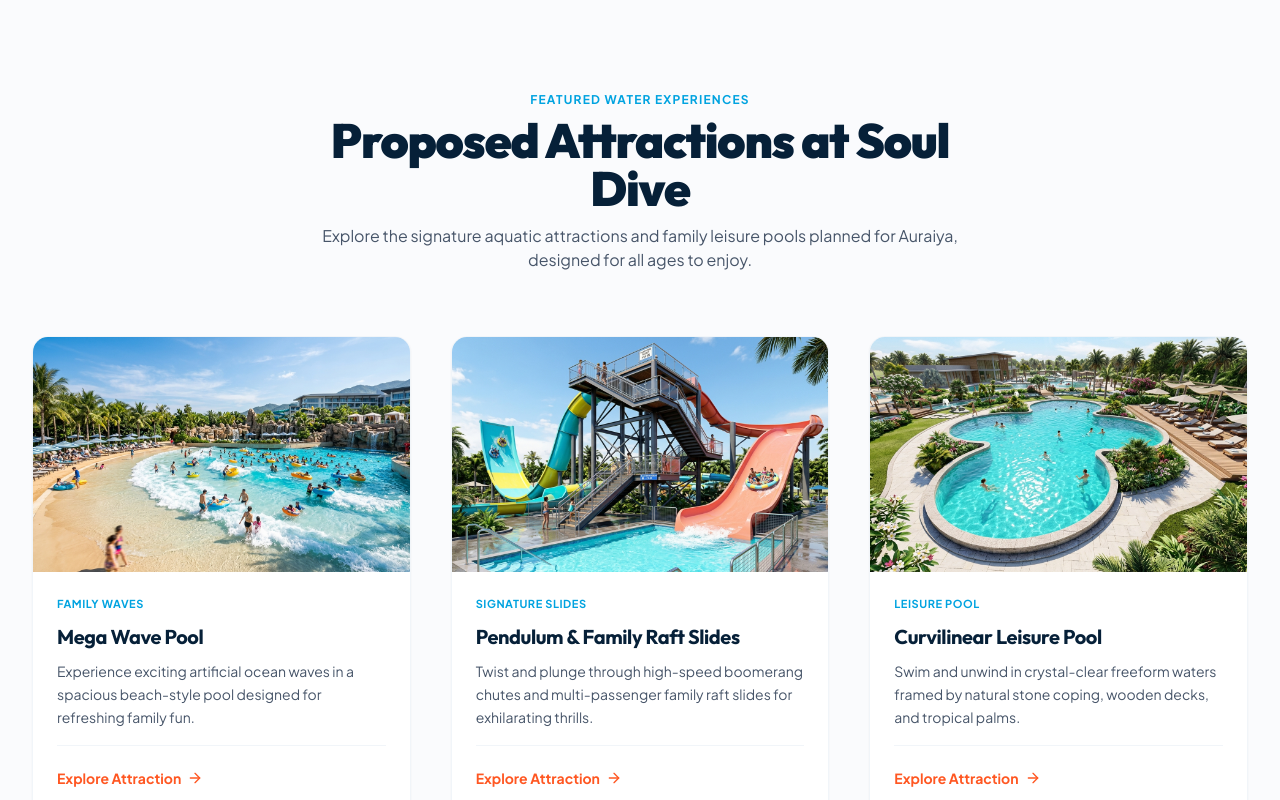
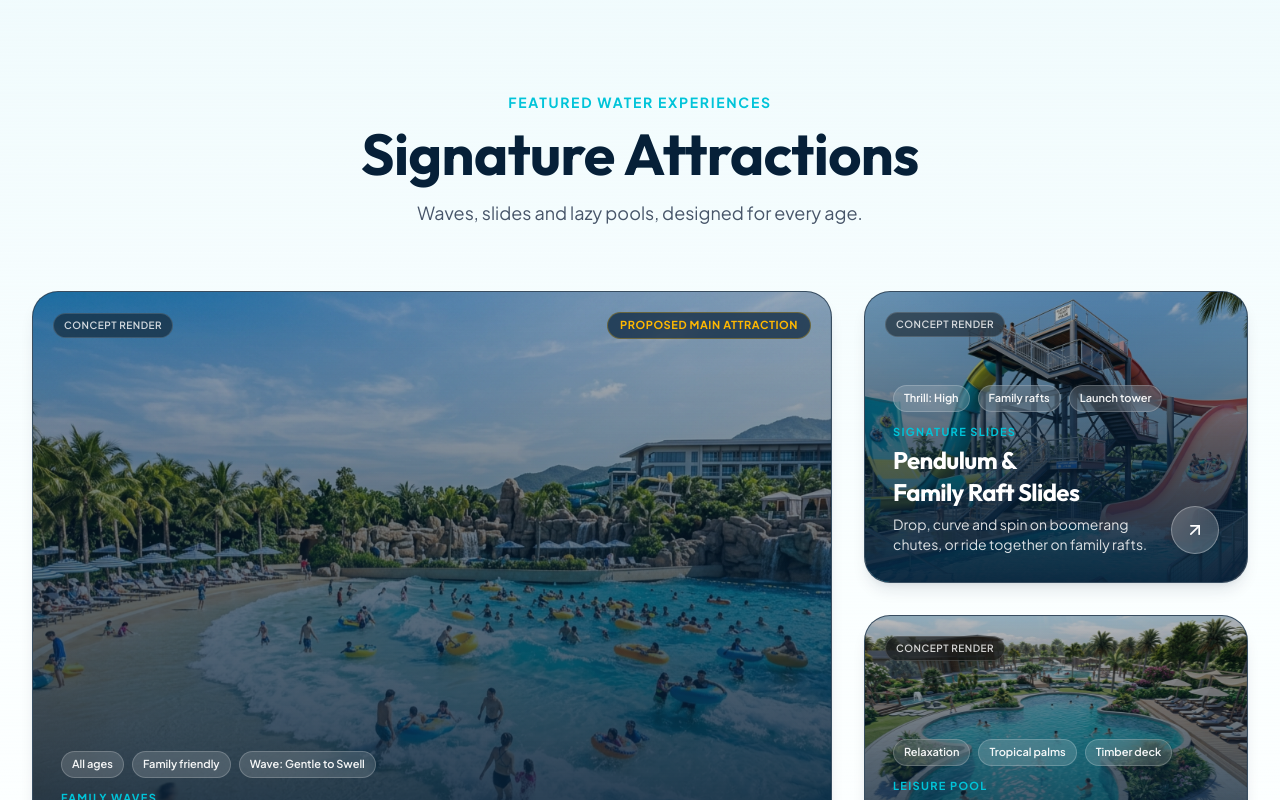
Before and after one commit to ParthTiwa-ri/souldive-main-website, a Next.js app: page / in a window 1280 px wide. Shown: the part 1500-2300 px from the top of the page. Built offline with nearby package versions, Linux system fonts and the light colour scheme.

Commit message:
Redesign Signature Attractions section into premium bento showcase

```diff
--- a/src/app/attractions/page.tsx
+++ b/src/app/attractions/page.tsx
@@ -60,6 +60,7 @@ export default function AttractionsPage() {
                 key={attraction.id}
                 attraction={attraction}
                 priority={idx < 3}
+                className="min-h-[380px]"
               />
             ))}
           </div>
--- a/src/app/page.tsx
+++ b/src/app/page.tsx
@@ -23,8 +23,6 @@ import {
 } from "lucide-react";
 
 export default function HomePage() {
-  const featuredAttractions = attractions.slice(0, 6);
-
   return (
     <div className="flex flex-col w-full overflow-hidden">
       {/* =========================================================================
@@ -197,44 +195,83 @@ export default function HomePage() {
       </section>
 
       {/* =========================================================================
-          SECTION 3: EXPLORE PROPOSED ATTRACTIONS (CLEAN & SPACIOUS)
+          SECTION 3: SIGNATURE ATTRACTIONS (PREMIUM BENTO SHOWCASE)
           ========================================================================= */}
-      <section id="attractions" className="py-20 sm:py-28 bg-slate-50/70 relative">
-        <div className="max-w-7xl mx-auto px-4 sm:px-6 lg:px-8">
-          {/* Header (Clean, Premium, SEO-friendly H2) */}
-          <div className="text-center max-w-2xl mx-auto mb-14 sm:mb-16">
-            <span className="text-xs font-bold text-brand-cyan uppercase tracking-widest block mb-2">
+      <section
+        id="attractions"
+        className="pt-20 sm:pt-28 pb-0 bg-gradient-to-b from-brand-foam via-cyan-50/25 to-white relative overflow-hidden"
+      >
+        <div className="max-w-7xl mx-auto px-4 sm:px-6 lg:px-8 relative z-10">
+          {/* Header (Premium, Balanced H2 with Fluid Size) */}
+          <div className="text-center max-w-2xl mx-auto mb-12 sm:mb-16">
+            <span className="text-xs sm:text-sm font-bold text-brand-aqua uppercase tracking-[0.12em] block mb-2.5">
               Featured Water Experiences
             </span>
-            <h2 className="text-3xl sm:text-4xl md:text-5xl font-black font-heading text-brand-navy tracking-tight">
-              Proposed Attractions at Soul Dive
+            <h2 className="text-[clamp(2.25rem,4.5vw,3.75rem)] font-bold font-heading text-brand-navy tracking-[-0.01em] leading-[1.1] [text-wrap:balance]">
+              Signature Attractions
             </h2>
-            <p className="text-sm sm:text-base text-slate-600 mt-3 leading-relaxed">
-              Explore the signature aquatic attractions and family leisure pools planned for Auraiya, designed for all ages to enjoy.
+            <p className="text-base sm:text-lg text-slate-600 mt-3.5 leading-relaxed [text-wrap:balance]">
+              Waves, slides and lazy pools, designed for every age.
             </p>
           </div>
 
-          {/* Attraction Cards Grid: 3 columns desktop, 2 columns tablet, 1 column mobile */}
-          <div className="grid grid-cols-1 md:grid-cols-2 lg:grid-cols-3 gap-8 sm:gap-10">
-            {featuredAttractions.map((attraction, idx) => (
-              <AttractionCard
-                key={attraction.id}
-                attraction={attraction}
-                priority={idx < 3}
-              />
-            ))}
+          {/* Bento Grid Showcase */}
+          <div className="grid grid-cols-1 md:grid-cols-2 lg:grid-cols-3 gap-6 lg:gap-8 items-stretch">
+            {/* 1. Large Hero Bento Card: Mega Wave Pool (Spans 2 columns & 2 rows on desktop) */}
+            {attractions[0] && (
+              <div className="md:col-span-2 lg:col-span-2 lg:row-span-2 flex">
+                <AttractionCard
+                  attraction={attractions[0]}
+                  isLarge={true}
+                  priority={true}
+                  className="w-full min-h-[440px] sm:min-h-[480px] lg:min-h-[612px]"
+                />
+              </div>
+            )}
+
+            {/* 2. Bento Card: Pendulum & Family Raft Slides */}
+            {attractions[1] && (
+              <div className="md:col-span-1 lg:col-span-1 flex">
+                <AttractionCard
+                  attraction={attractions[1]}
+                  isLarge={false}
+                  className="w-full min-h-[310px] sm:min-h-[320px] lg:min-h-[290px]"
+                />
+              </div>
+            )}
+
+            {/* 3. Bento Card: Curvilinear Leisure Pool */}
+            {attractions[2] && (
+              <div className="md:col-span-1 lg:col-span-1 flex">
+                <AttractionCard
+                  attraction={attractions[2]}
+                  isLarge={false}
+                  className="w-full min-h-[310px] sm:min-h-[320px] lg:min-h-[290px]"
+                />
+              </div>
+            )}
           </div>
 
-          {/* Bottom Action */}
-          <div className="mt-14 sm:mt-16 text-center">
+          {/* Bottom Action CTA */}
+          <div className="mt-12 sm:mt-16 text-center">
             <Link
               href="/attractions"
-              className="inline-flex items-center gap-2 px-8 py-3.5 rounded-full font-bold text-sm bg-brand-navy hover:bg-brand-navy-light text-white shadow-sm hover:shadow-md transition-all hover:scale-105 active:scale-95"
+              className="inline-flex items-center gap-2.5 px-8 py-3.5 rounded-full font-bold text-sm bg-brand-navy hover:bg-brand-navy-light text-white shadow-sm hover:shadow-md transition-all hover:scale-105 active:scale-95 focus-visible:ring-2 focus-visible:ring-brand-coral focus-visible:outline-none"
             >
               <span>View All Planned Rides & Detailed Specs</span>
               <ArrowRight className="w-4 h-4" />
             </Link>
           </div>
+        </div>
+
+        {/* Subtle Wave Divider Transitioning into White Facilities Section */}
+        <div className="mt-16 sm:mt-20 -mb-1">
+          <WaveDivider
+            fillColor="#FFFFFF"
+            secondaryFillColor="#00C4D9"
+            variant="gentle"
+            animateDrift={true}
+          />
         </div>
       </section>
 
--- a/src/components/AttractionCard.tsx
+++ b/src/components/AttractionCard.tsx
@@ -4,74 +4,127 @@ import React, { useState } from "react";
 import Image from "next/image";
 import { Attraction } from "@/config/attractions";
 import { ImageModal } from "@/components/ImageModal";
-import { ArrowRight } from "lucide-react";
+import { ArrowUpRight } from "lucide-react";
 
 interface AttractionCardProps {
   attraction: Attraction;
   priority?: boolean;
+  isLarge?: boolean;
+  className?: string;
 }
 
 export const AttractionCard: React.FC<AttractionCardProps> = ({
   attraction,
   priority = false,
+  isLarge = false,
+  className = "",
 }) => {
   const [isModalOpen, setIsModalOpen] = useState(false);
 
   return (
     <>
-      <article className="group bg-white rounded-2xl overflow-hidden shadow-sm hover:shadow-md border border-slate-100 transition-all duration-300 flex flex-col h-full">
-        {/* Large Attraction Image Container */}
-        <div
+      <article
         onClick={() => setIsModalOpen(true)}
-          className="relative w-full aspect-[16/10] overflow-hidden bg-slate-100 cursor-pointer"
+        onKeyDown={(e) => {
+          if (e.key === "Enter" || e.key === " ") {
+            e.preventDefault();
+            setIsModalOpen(true);
+          }
+        }}
+        tabIndex={0}
+        role="button"
+        aria-label={`Explore details for ${attraction.name}`}
+        className={`group relative overflow-hidden rounded-[26px] bg-brand-navy text-white shadow-lg shadow-brand-navy/10 border border-white/20 cursor-pointer transition-all duration-300 hover:-translate-y-1 hover:shadow-2xl hover:shadow-brand-navy/20 focus-visible:outline-none focus-visible:ring-2 focus-visible:ring-brand-coral focus-visible:ring-offset-2 focus-visible:ring-offset-white select-none motion-reduce:hover:translate-y-0 motion-reduce:transition-none flex flex-col justify-between ${className}`}
       >
+        {/* Full Card Background Image with Smooth Ken Burns / Scale Hover */}
+        <div className="absolute inset-0 z-0 overflow-hidden">
           <Image
             src={attraction.image}
             alt={`${attraction.name} - Proposed Waterpark Attraction at Soul Dive Auraiya`}
             fill
-            sizes="(max-width: 640px) 100vw, (max-width: 1024px) 50vw, 33vw"
-            className="object-cover transition-transform duration-500 group-hover:scale-105"
+            sizes={
+              isLarge
+                ? "(max-width: 768px) 100vw, (max-width: 1200px) 66vw, 60vw"
+                : "(max-width: 768px) 100vw, (max-width: 1200px) 50vw, 33vw"
+            }
+            className="object-cover transition-transform duration-700 ease-out group-hover:scale-105 motion-reduce:group-hover:scale-100 will-change-transform"
             priority={priority}
           />
+
+          {/* Directional Gradient Scrim: Deep navy base for sharp text readability, transparent top */}
+          <div className="absolute inset-0 bg-gradient-to-t from-brand-navy/95 via-brand-navy/65 via-50% to-black/25 pointer-events-none" />
         </div>
 
-        {/* Card Body */}
-        <div className="p-6 flex flex-col flex-grow justify-between bg-white">
-          <div className="space-y-2.5">
-            {/* Small Category Label */}
+        {/* Top Floating Tags */}
+        <div className="relative z-10 p-4 sm:p-5 flex items-center justify-between gap-2 pointer-events-none">
+          {/* Concept Render Tag (Small, Low Opacity) */}
+          <span className="px-2.5 py-1 rounded-full text-[10px] font-semibold tracking-wider uppercase text-white/80 bg-black/45 backdrop-blur-md border border-white/15">
+            Concept render
+          </span>
+
+          {/* Optional Badge or Category */}
+          {attraction.badge && isLarge && (
+            <span className="hidden sm:inline-block px-3 py-1 rounded-full text-[11px] font-bold uppercase tracking-wider text-brand-gold bg-brand-navy/70 backdrop-blur-md border border-brand-gold/30">
+              {attraction.badge}
+            </span>
+          )}
+        </div>
+
+        {/* Bottom Overlaid Content */}
+        <div className="relative z-10 p-5 sm:p-6 lg:p-7 flex flex-col justify-end mt-auto pt-6">
+          {/* Glass-Style Info Chips (Data-Driven & Editable) */}
+          {attraction.chips && attraction.chips.length > 0 && (
+            <div className="flex flex-wrap items-center gap-1.5 sm:gap-2 mb-2.5 sm:mb-3">
+              {attraction.chips.map((chip) => (
+                <span
+                  key={chip}
+                  className="px-2.5 py-0.5 sm:py-1 rounded-full text-[10px] sm:text-[11px] font-semibold bg-white/15 backdrop-blur-md text-white/95 border border-white/20 shadow-xs"
+                >
+                  {chip}
+                </span>
+              ))}
+            </div>
+          )}
+
+          {/* Category Label */}
           {attraction.categoryLabel && (
-              <span className="text-[11px] font-bold tracking-wider text-brand-cyan uppercase block">
+            <span className="text-[11px] font-bold text-brand-aqua uppercase tracking-[0.12em] block mb-1">
               {attraction.categoryLabel}
             </span>
           )}
 
-            {/* Attraction Name (H3 for SEO) */}
-            <h3 className="text-xl font-bold font-heading text-brand-navy leading-snug group-hover:text-brand-cyan transition-colors">
+          {/* Content Row: Title & Description on Left, Circular Arrow Button on Right */}
+          <div className="flex items-end justify-between gap-3 sm:gap-4">
+            <div className="space-y-1 sm:space-y-1.5 max-w-xl">
+              {/* Attraction Name (H3) */}
+              <h3
+                className={`font-bold font-heading text-white tracking-tight leading-snug [text-wrap:balance] ${
+                  isLarge
+                    ? "text-2xl sm:text-3xl lg:text-4xl"
+                    : "text-lg sm:text-xl lg:text-2xl"
+                }`}
+              >
                 {attraction.name}
               </h3>
 
-            {/* Concise Engaging Description (max 20-25 words) */}
-            <p className="text-sm text-slate-600 leading-relaxed">
+              {/* One-Line Engaging Description */}
+              <p className="text-xs sm:text-sm text-white/85 leading-relaxed line-clamp-2">
                 {attraction.shortDescription}
               </p>
             </div>
 
-          {/* Simple Explore Link */}
-          <div className="pt-5 mt-4 border-t border-slate-100">
-            <button
-              type="button"
-              onClick={() => setIsModalOpen(true)}
-              className="inline-flex items-center gap-1.5 text-sm font-bold text-brand-coral hover:text-brand-coral-dark group/link focus:outline-none focus:underline"
-              aria-label={`Explore details for ${attraction.name}`}
+            {/* Circular Arrow Button (Bottom-Right Corner) */}
+            <div
+              className="w-10 h-10 sm:w-11 sm:h-11 lg:w-12 lg:h-12 rounded-full bg-white/20 backdrop-blur-md border border-white/30 text-white flex items-center justify-center shrink-0 shadow-md group-hover:bg-brand-coral group-hover:border-brand-coral group-hover:scale-105 transition-all duration-300 motion-reduce:transition-none"
+              aria-hidden="true"
             >
-              <span>Explore Attraction</span>
-              <ArrowRight className="w-4 h-4 transition-transform group-hover/link:translate-x-1" />
-            </button>
+              <ArrowUpRight className="w-4 h-4 sm:w-5 sm:h-5 transition-transform duration-300 group-hover:translate-x-0.5 group-hover:-translate-y-0.5 motion-reduce:group-hover:translate-x-0" />
+            </div>
           </div>
         </div>
       </article>
 
-      {/* Accessible Detail Lightbox Modal (Keeps full details, specs & SEO metadata available) */}
+      {/* Accessible Detail Lightbox Modal */}
       <ImageModal
         isOpen={isModalOpen}
         onClose={() => setIsModalOpen(false)}
--- a/src/config/attractions.ts
+++ b/src/config/attractions.ts
@@ -8,6 +8,7 @@ export interface Attraction {
   description: string;
   image: string;
   badge: string;
+  chips: string[];
   features: string[];
   masterPlanZone: string;
   disclaimer: string;
@@ -20,12 +21,12 @@ export const attractions: Attraction[] = [
     hindiName: "वेव पूल",
     category: "Family",
     categoryLabel: "Family Waves",
-    shortDescription:
-      "Experience exciting artificial ocean waves in a spacious beach-style pool designed for refreshing family fun.",
+    shortDescription: "Real ocean-style waves rolling onto a sandy beach edge.",
     description:
       "A sprawling artificial beach-entry wave pool engineered with automated wave generation technology. Designed for families and swimmers of all ages to float, jump through crests, or lounge on the sun-deck shores in Auraiya.",
     image: "/images/mega-wave-pool-clean.jpg",
     badge: "Proposed Main Attraction",
+    chips: ["All ages", "Family friendly", "Wave: Gentle to Swell"],
     features: [
       "Gradual shallow-to-deep zero beach entry",
       "Pneumatic mechanical wave generation chamber",
@@ -42,11 +43,12 @@ export const attractions: Attraction[] = [
     category: "Thrill",
     categoryLabel: "Signature Slides",
     shortDescription:
-      "Twist and plunge through high-speed boomerang chutes and multi-passenger family raft slides for exhilarating thrills.",
+      "Drop, curve and spin on boomerang chutes, or ride together on family rafts.",
     description:
       "A multi-level slide launch tower hosting two premier waterslide experiences: the high-velocity Pendulum Ride (boomerang half-pipe wall) and the wide-channel Family Raft Ride for multi-passenger thrills in Auraiya.",
     image: "/images/water-slides-3d.jpg",
     badge: "Signature Thrill Ride",
+    chips: ["Thrill: High", "Family rafts", "Launch tower"],
     features: [
       "Engineered steel slide launch tower with safety railings",
       "Pendulum boomerang wall with zero-gravity sensation",
@@ -63,11 +65,12 @@ export const attractions: Attraction[] = [
     category: "Relaxation",
     categoryLabel: "Leisure Pool",
     shortDescription:
-      "Swim and unwind in crystal-clear freeform waters framed by natural stone coping, wooden decks, and tropical palms.",
+      "Slow down in a freeform pool surrounded by palms, stone and timber decks.",
     description:
       "A masterfully shaped freeform swimming pool designed for relaxed laps, sun-drenched floating, and leisurely family swimming. Bordered by stone coping and shaded wooden deck lounges.",
     image: "/images/adult-pool-3d.jpg",
     badge: "Leisure & Swim",
+    chips: ["Relaxation", "Tropical palms", "Timber deck"],
     features: [
       "Curvilinear pool profile with paved perimeter",
       "Dedicated timber sundeck with sun-shade umbrellas",
@@ -89,6 +92,7 @@ export const attractions: Attraction[] = [
       "A circular paved open-air dance amphitheater equipped with an overhead cantilevered rain-canopy, multi-directional high-pressure water nozzles, and dynamic party sound infrastructure.",
     image: "/images/rain-dance-3d.jpg",
     badge: "Music & Rain Party",
+    chips: ["All ages", "Music & DJ", "Water jets"],
     features: [
       "Circular spray canopy with misting jets",
       "Anti-skid patterned mosaic drainage flooring",
@@ -110,6 +114,7 @@ export const attractions: Attraction[] = [
       "A dedicated circular zero-depth to shallow wading pool designed exclusively for toddlers and children. Features colorful mushroom fountains, mini-flume slides, tipping buckets, and cushioned shade cabanas for parents.",
     image: "/images/kids-pool-3d.jpg",
     badge: "Toddler & Kids Paradise",
+    chips: ["Toddlers & Kids", "0.3m–0.6m depth", "Fountains"],
     features: [
       "Safe 0.3m–0.6m wading depth with zero-depth entry",
       "Interactive mushroom spray fountains & tipping water buckets",
@@ -131,6 +136,7 @@ export const attractions: Attraction[] = [
       "A modern restaurant building paired with a spacious al-fresco terrace featuring shaded dining tables, poolside reflection fountains, and quick-service kiosks serving family-favorite refreshments.",
     image: "/images/restaurant-cafe-3d.jpg",
     badge: "Dining & Hospitality",
+    chips: ["Multi-cuisine", "Poolside patio", "Snacks"],
     features: [
       "Air-conditioned indoor dining hall and commercial kitchen",
       "Expansive outdoor patio with large sun umbrellas",
@@ -152,6 +158,7 @@ export const attractions: Attraction[] = [
       "A modern entrance concourse housing streamlined ticket counters, turnstile entries, waiting lobby, costume issue & return counters, private changing suites, clean shower stalls, and secure electronic lockers.",
     image: "/images/entrance-concourse-3d.jpg",
     badge: "Guest Services",
+    chips: ["Ticketing", "Lockers & showers", "Parking"],
     features: [
       "Multiple ticket sales windows for rapid guest entry",
       "Spacious gender-separated locker and changing facilities",
```
Lines whose indentation alone changed are shown as unchanged.
